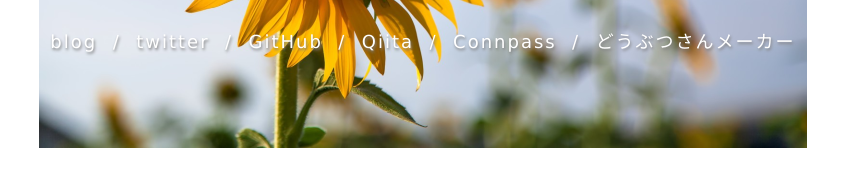
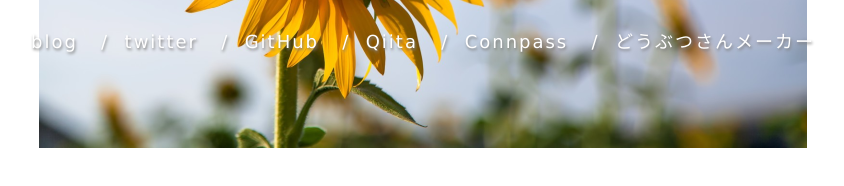
Before and after one commit to suwa3/suwa3-home, a plain HTML site: page index.html in a window 1280 px wide. Shown: the part 508-694 px from the top of the page, 217-1061 px from the left. Drawn offline with Linux system fonts and the light colour scheme.

Commit message:
Update index.html

```diff
--- a/index.html
+++ b/index.html
@@ -28,24 +28,42 @@
           </p>
 <!--              <img src="img/16-wp.png" alt="wp">              -->
               <a href="https://wp.suwa3.me/" target="_blank">
-                blog&nbsp; /&nbsp;
+                blog
               </a>
+          <a>
+          &nbsp; /&nbsp;
+          </a>
 <!--              <img src="img/16-twitter.png" alt="twitter">              -->
               <a href="https://twitter.com/_Tsuka3" target="_blank">
-                twitter&nbsp; /&nbsp;
+                twitter
               </a>
+          <a>
+          &nbsp; /&nbsp;
+          </a>
+
 <!--              <img src="img/16-hon-shiori.png" alt="hon-shiori">              -->
               <a href="https://github.com/Ishizuka427" target="_blank">
-                GitHub&nbsp; /&nbsp;
+                GitHub
               </a>
+          <a>
+          &nbsp; /&nbsp;
+          </a>
+
 <!--              <img src="img/16-clip.png" alt="qiita">              -->
               <a href="https://qiita.com/suwa3" target="_blank">
-                Qiita&nbsp; /&nbsp;
+                Qiita
               </a>
+          <a>
+          &nbsp; /&nbsp;
+          </a>
+
 <!--              <img src="img/16-usagi.png" alt="connpass">              -->
               <a href="https://connpass.com/user/suwa3/" target="_blank">
-                Connpass&nbsp; /&nbsp;
+                Connpass
               </a>
+          <a>
+          &nbsp; /&nbsp;
+          </a>
 <!--              <img src="img/16-hane.png" alt="hane">              -->
               <a href="https://picrew.me/image_maker/27947" target="_blank">
                 どうぶつさんメーカー
```
